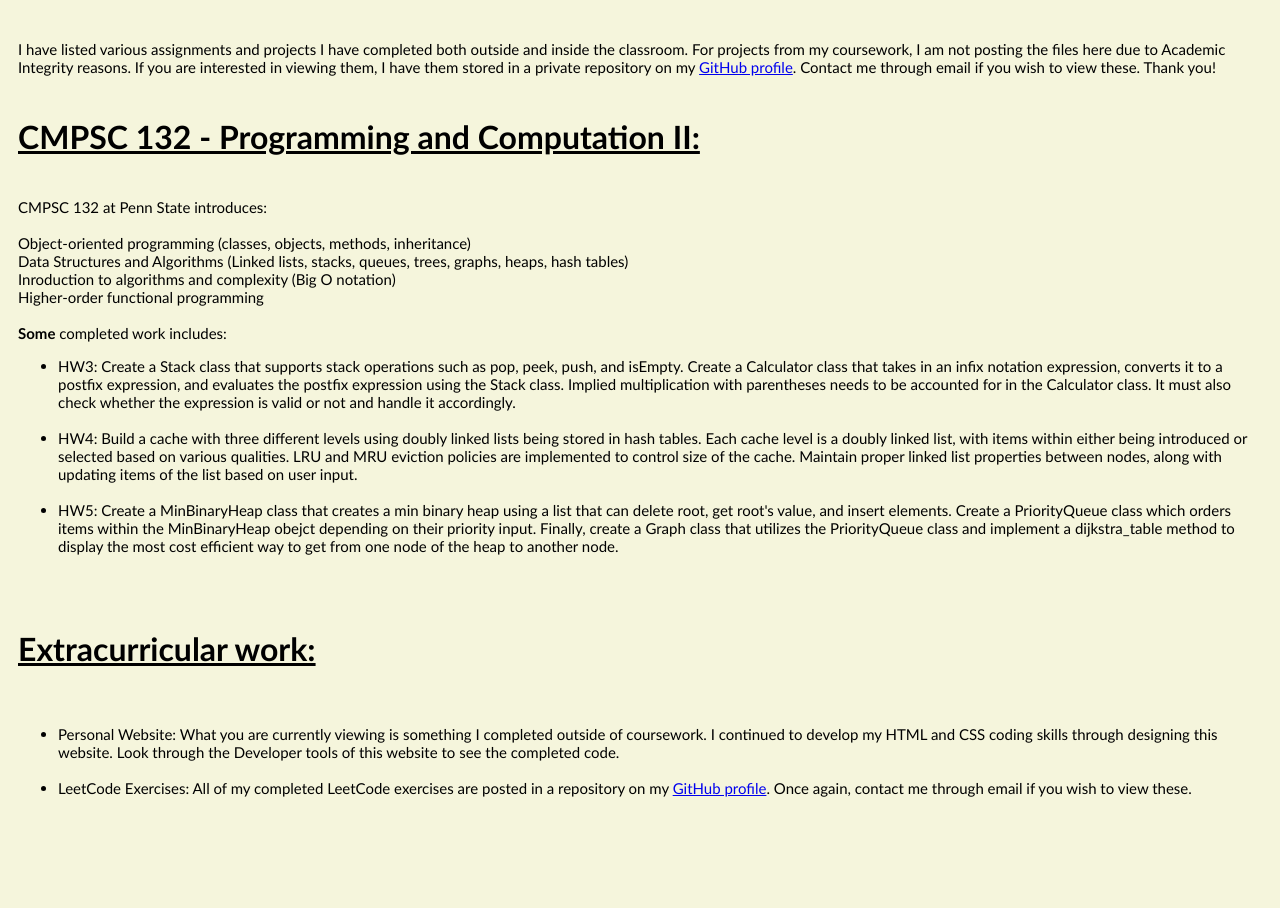
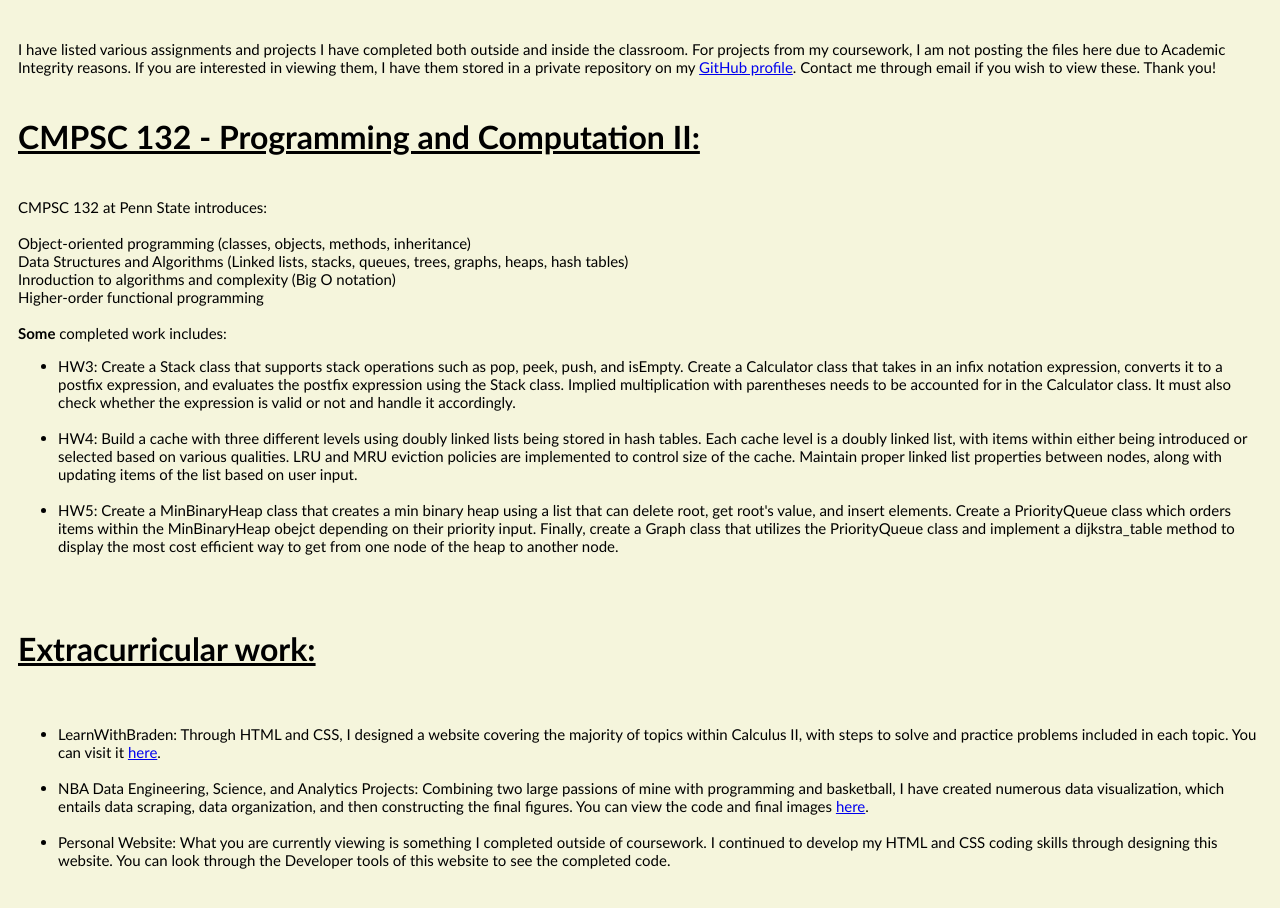
Before and after one commit to Braden-Markievich/Braden-Markievich.github.io, a plain HTML site: page CodingWork.html in a window 1280 px wide. Shown: the part 182-1090 px from the top of the page. Before the commit the page ends 1030 px from the top, so only its background shows below. Drawn offline with Linux system fonts and the light colour scheme.

Commit message:
Update CodingWork.html

```diff
--- a/CodingWork.html
+++ b/CodingWork.html
@@ -56,8 +56,9 @@
     </div>
     <div class = 'Why'>
         <ul>
-            <li>Personal Website: What you are currently viewing is something I completed outside of coursework. I continued to develop my HTML and CSS coding skills through designing this website. Look through the Developer tools of this website to see the completed code.</li><br>
-            <li>LeetCode Exercises: All of my completed LeetCode exercises are posted in a repository on my <a href = 'https://github.com/Braden-Markievich' target="_blank">GitHub profile</a>. Once again, contact me through email if you wish to view these.</li><br>
+            <li>LearnWithBraden: Through HTML and CSS, I designed a website covering the majority of topics within Calculus II, with steps to solve and practice problems included in each topic. You can visit it <a href = 'https://braden-markievich.github.io/LearnWithBraden.github.io/index.html'>here</a>.</li><br>
+            <li>NBA Data Engineering, Science, and Analytics Projects: Combining two large passions of mine with programming and basketball, I have created numerous data visualization, which entails data scraping, data organization, and then constructing the final figures. You can view the code and final images <a href='https://github.com/Braden-Markievich/NBA-Analytics'>here</a>.</li><br>
+            <li>Personal Website: What you are currently viewing is something I completed outside of coursework. I continued to develop my HTML and CSS coding skills through designing this website. You can look through the Developer tools of this website to see the completed code.</li><br>
         </ul>
     </div>
 </body>
```
